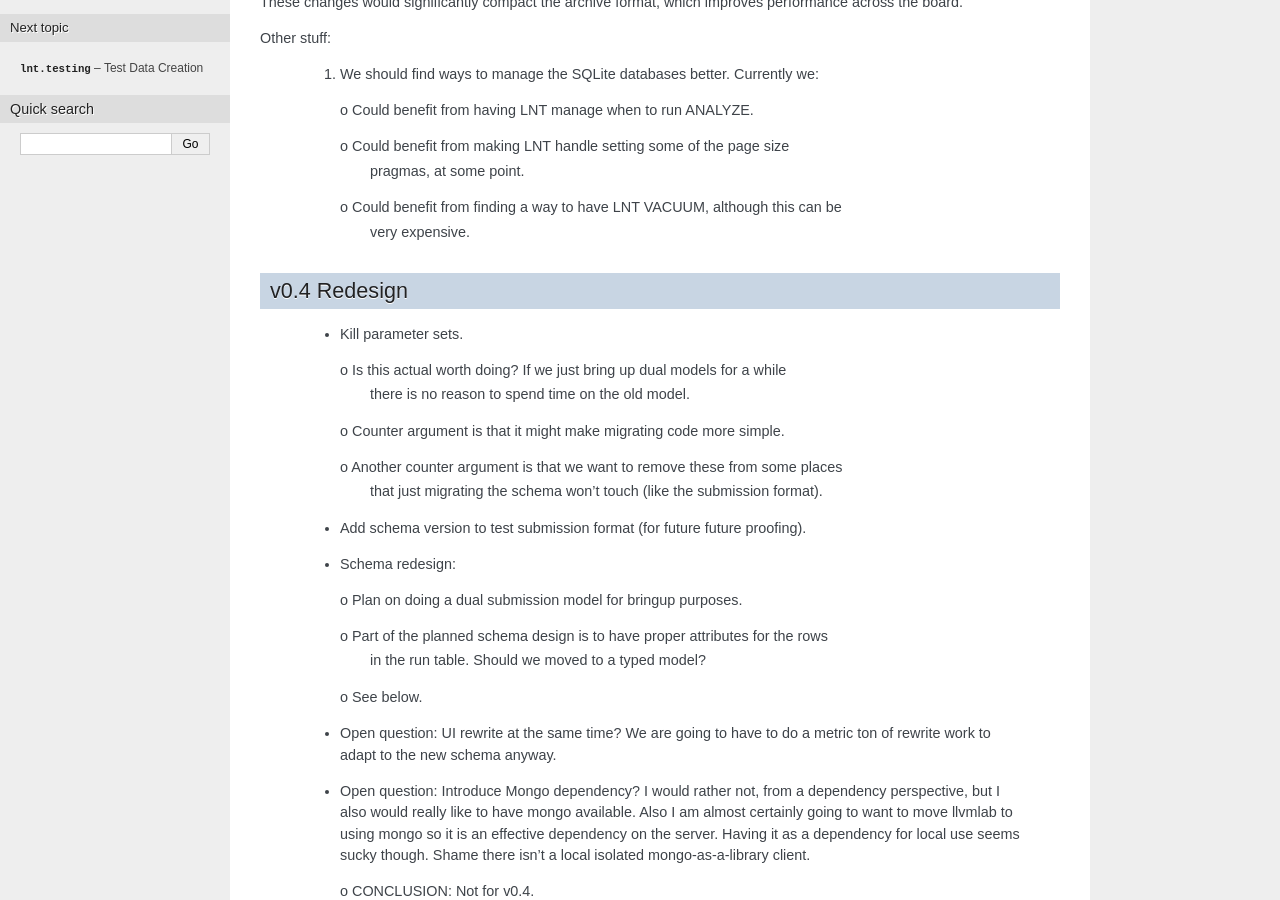
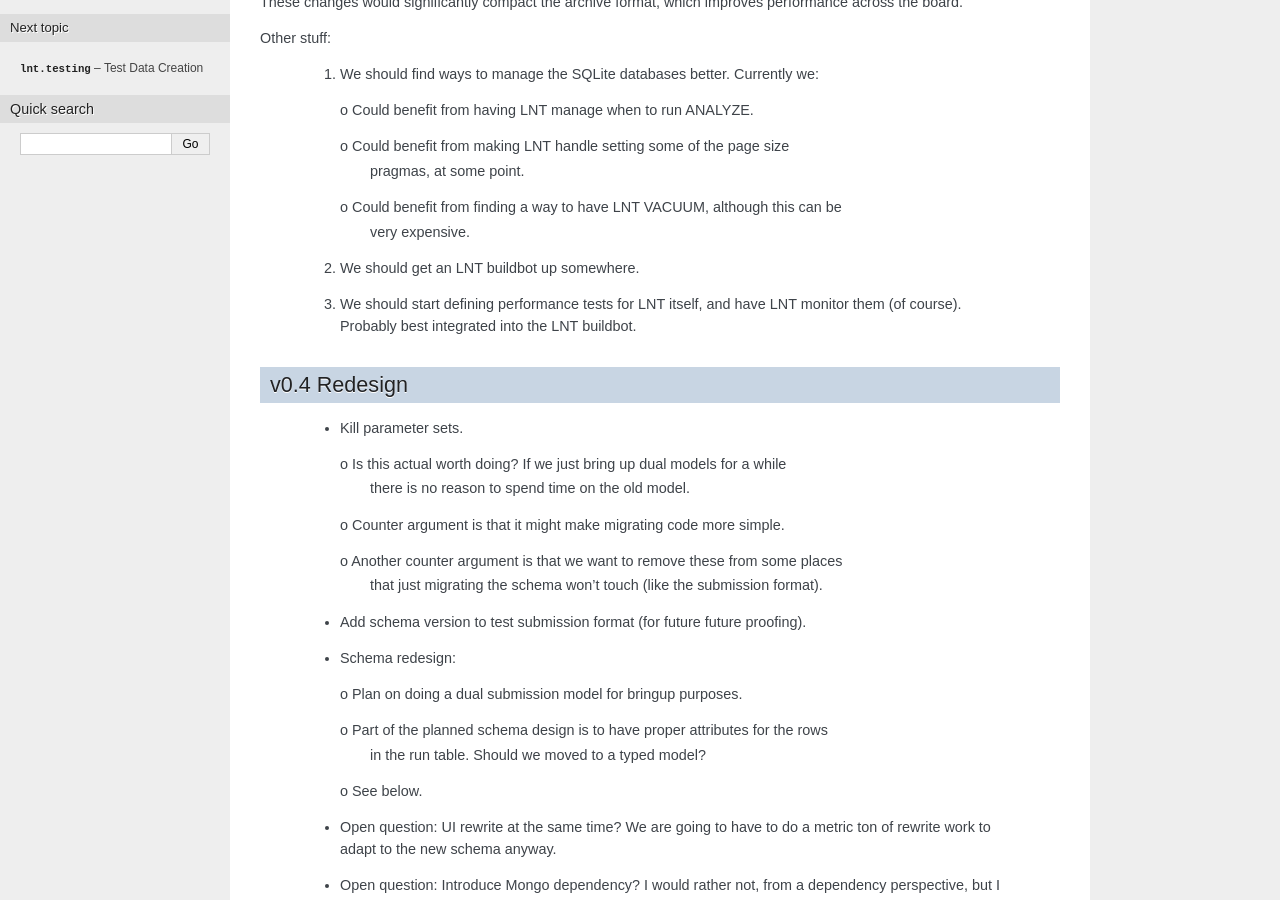
Before and after one commit to llvm-mirror/lnt, a Sphinx documentation site: the page built from docs/todo.rst, in a window 1280 px wide and 900 px high, scrolled down 544 px. Built offline with Sphinx 7.4.7, drawn with Linux system fonts in a browser that asks for light colours.

Commit message:
lnt/docs: Minor TODO notes on testing of LNT itself.
git-svn-id: https://llvm.org/svn/llvm-project/zorg/trunk/lnt@147084 91177308-0d34-0410-b5e6-96231b3b80d8

```diff
--- a/docs/todo.rst
+++ b/docs/todo.rst
@@ -41,6 +41,11 @@ Other stuff:
 
     o Could benefit from finding a way to have LNT VACUUM, although this can be
       very expensive.
+
+ 2. We should get an LNT buildbot up somewhere.
+
+ 3. We should start defining performance tests for LNT itself, and have LNT
+    monitor them (of course). Probably best integrated into the LNT buildbot.
 
 v0.4 Redesign
 -------------
```
